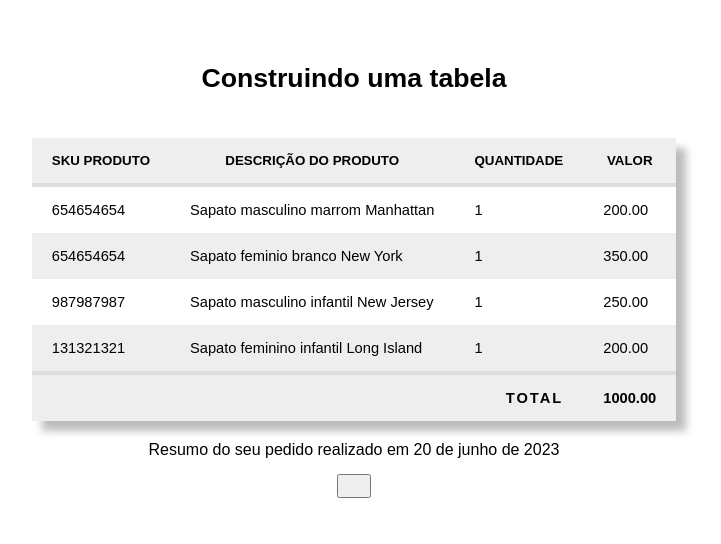
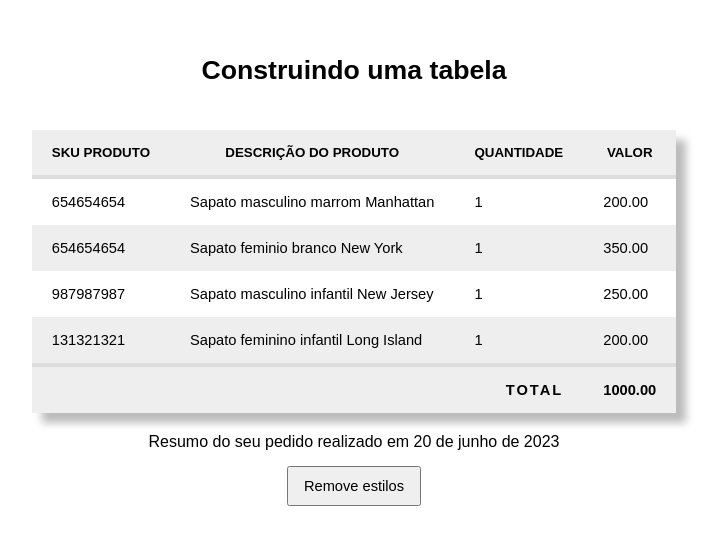
Before and after one commit to JoaoRoccella/tabela-html5, a plain HTML site: page index.html in a window 1280 px wide. Shown: the part 112-656 px from the top of the page, without its empty margins (286-1007 px from the left). Drawn offline with Linux system fonts and the light colour scheme.

Commit message:
Update index.html

```diff
--- a/index.html
+++ b/index.html
@@ -64,7 +64,7 @@
         </tfoot>
 
     </table>
-    <button type="button" id="botaoEstilo"Remove estilos</button>
+    <button type="button" id="botaoEstilo">Remove estilos</button>
     <script>
         function toggleEstilos() {
             const link = document.querySelector('#linkEstilos');
```
